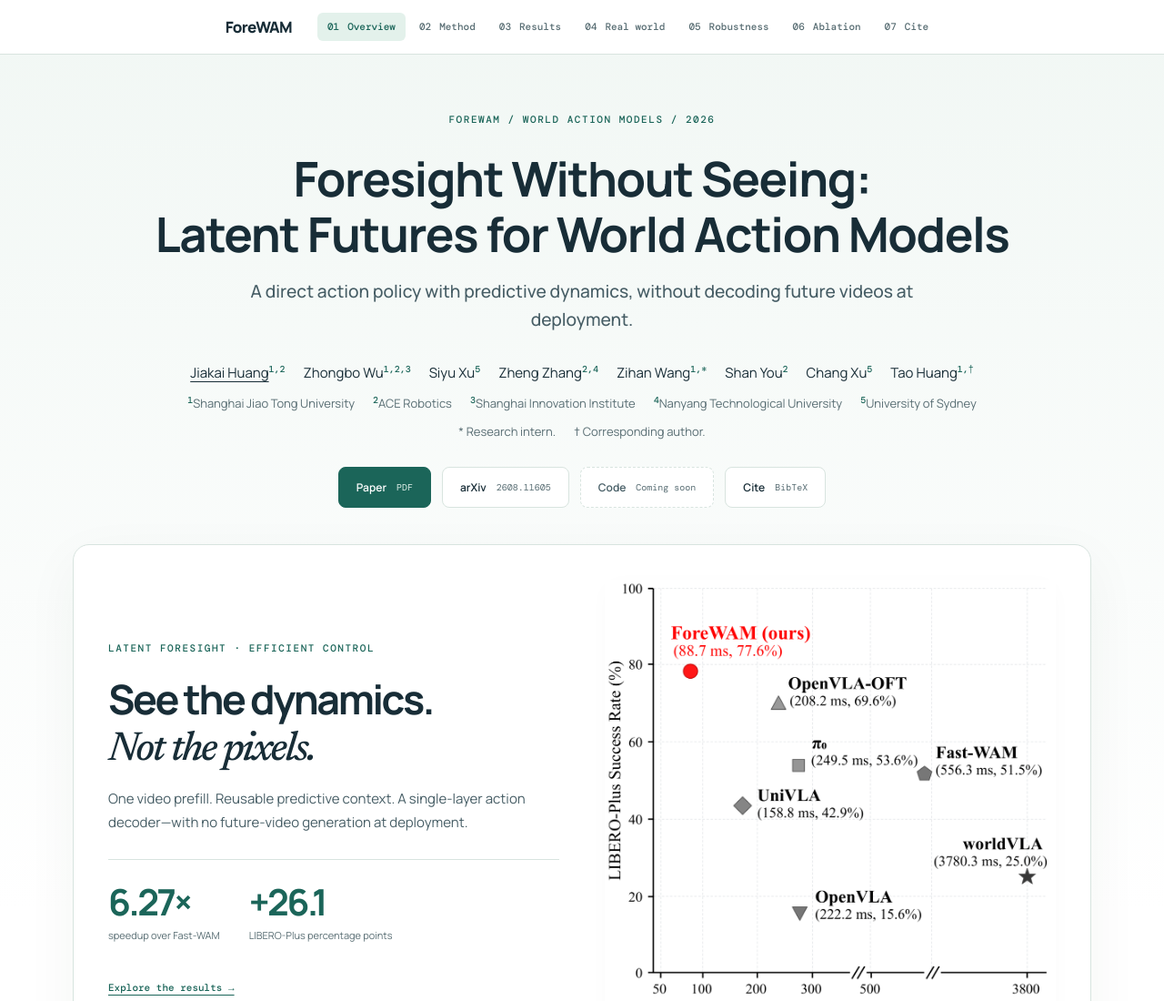
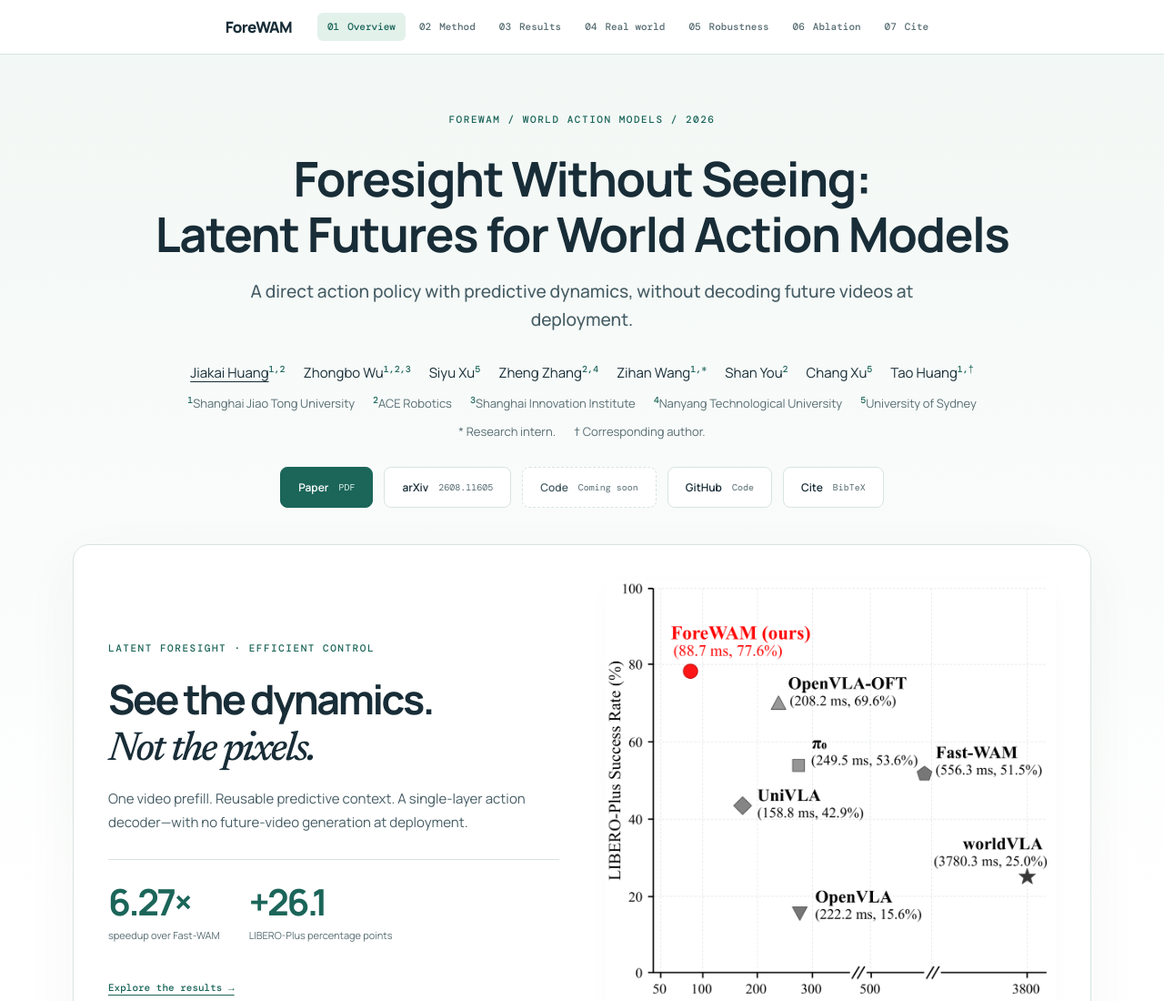
Before and after one commit to JackHuang0701/forewam, a plain HTML site: page index.html in a window 1280 px wide. Shown: the top 1100 px of the page at 91% size. Drawn offline with nearby package versions, Linux system fonts and the light colour scheme.

Commit message:
Add GitHub link to actions section in index.html

```diff
--- a/index.html
+++ b/index.html
@@ -136,6 +136,7 @@
       <a class="button button-primary" href="static/paper/ForeWAM.pdf" target="_blank" rel="noopener">Paper <span>PDF</span></a>
       <a class="button" href="https://arxiv.org/abs/2608.11605" target="_blank" rel="noopener">arXiv <span>2608.11605</span></a>
       <span class="button button-disabled" aria-disabled="true">Code <span>Coming soon</span></span>
+      <a class="button" href="https://github.com/JackHuang0701/forewam-code" target="_blank" rel="noopener">GitHub <span>Code</span></a>
       <a class="button" href="#bibtex">Cite <span>BibTeX</span></a>
     </div>
 
```
